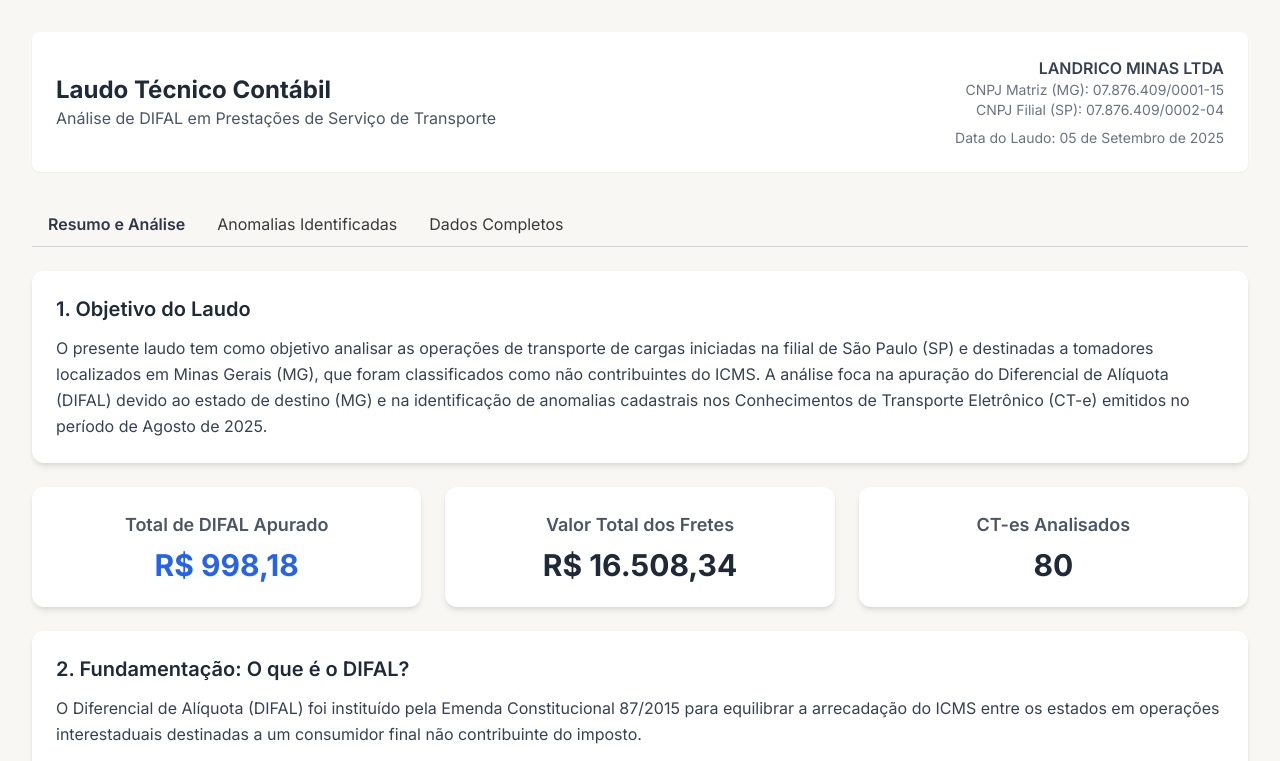
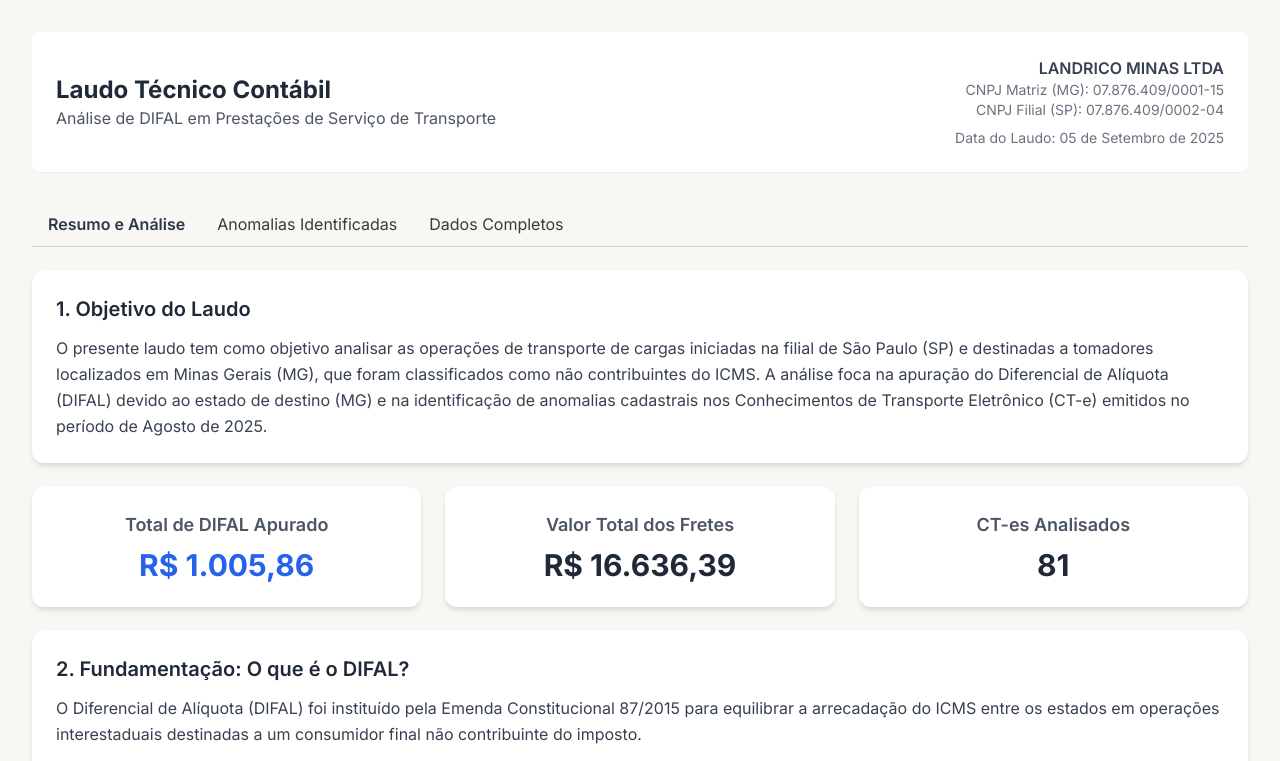
Before and after one commit to codewithsouza/laudo, a website: page laudo.html in a window 1280 px wide. Shown: the top 761 px of the page. Drawn offline with nearby package versions, Linux system fonts and the light colour scheme.

Commit message:
feat: adicionar CT-e 215139 da GOL REPRESENTACOES LTDA
- Adicionar CT-e 215139 nos dados completos
- Atualizar valor total do DIFAL para R$ 1.005,86
- Incluir GOL REPRESENTACOES LTDA - EPP (IE: 0031804240030)
- Valor do frete: R$ 128,05 | DIFAL: R$ 7,68

```diff
--- a/laudo.html
+++ b/laudo.html
@@ -273,6 +273,7 @@
             {data: "28/08/2025", numero: "215103", tomador: "WORK REPRESENTACOES COMERCIAIS LTDA", cnpj: "29998504000124", ie: "ISENTO", valor: 10.00},
             {data: "28/08/2025", numero: "215108", tomador: "LOPES E OTONI REPRESENTACOES LTDA", cnpj: "07558145000151", ie: "", valor: 10.00},
             {data: "28/08/2025", numero: "215124", tomador: "D.VILLAS LTDA", cnpj: "50124130000182", ie: "0045820870093", valor: 176.42},
+            {data: "28/08/2025", numero: "215139", tomador: "GOL REPRESENTACOES LTDA - EPP", cnpj: "25688706000119", ie: "0031804240030", valor: 128.05},
             {data: "29/08/2025", numero: "215159", tomador: "RIJ REPRESENTACOES LTDA", cnpj: "07480962000134", ie: "", valor: 10.00},
             {data: "29/08/2025", numero: "215237", tomador: "SENETO COMERCIO ATACADISTA E VAREJISTA D", cnpj: "03400960000137", ie: "5780564480065", valor: 2921.95},
             {data: "29/08/2025", numero: "215262", tomador: "LUCAS LAMERA PORTES CARNEIRO", cnpj: "34063366000121", ie: "", valor: 10.00},
@@ -306,7 +307,7 @@
             const formatCurrency = (value) => value.toLocaleString('pt-BR', { style: 'currency', currency: 'BRL' });
 
             const totalFrete = processedCteData.reduce((sum, item) => sum + item.valor, 0);
-            const totalDifal = 998.18; // Valor correto
+            const totalDifal = 1005.86; // Valor correto (998.18 + 7.68 da GOL)
 
             totalDifalEl.textContent = formatCurrency(totalDifal);
             totalFreteEl.textContent = formatCurrency(totalFrete);
```
